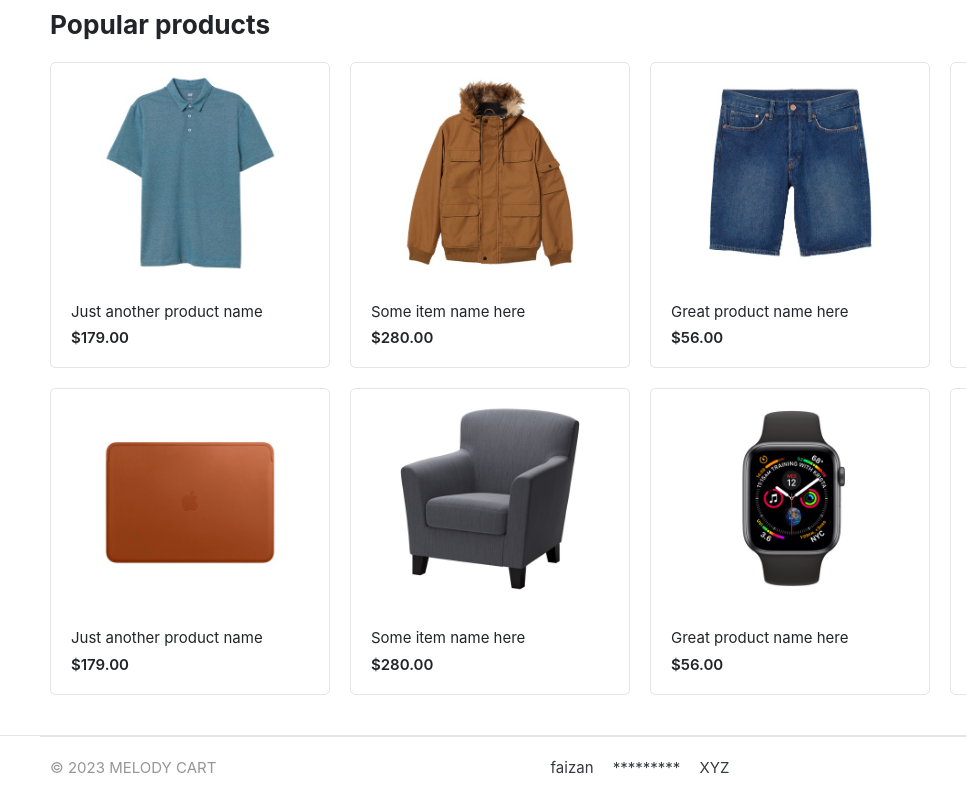
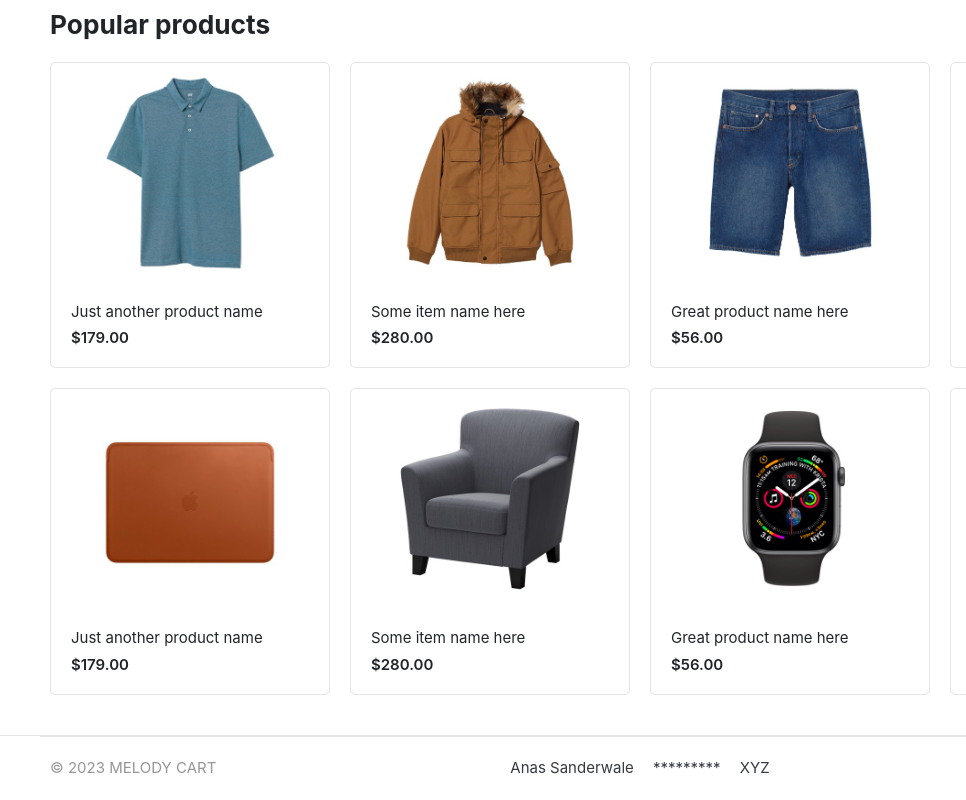
Before and after one commit to anassanderwale/e-com-website-main, a plain HTML site: page MELODY CART/greatkart/index.html in a window 1280 px wide. Shown: the part 480-1280 px from the top of the page, 0-966 px from the left. Drawn offline with Linux system fonts and the light colour scheme; a web font is replaced by a local one.

Commit message:
Update index.html

```diff
--- a/MELODY CART/greatkart/index.html
+++ b/MELODY CART/greatkart/index.html
@@ -240,7 +240,7 @@ $(document).ready(function() {
 				<p class="text-muted"> &copy 2023 MELODY CART </p>
 			</div>
 			<div class="col-md-8 text-md-center">
-				<span  class="px-2">faizan</span>
+				<span  class="px-2">Anas Sanderwale</span>
 				<span  class="px-2">*********</span>
 				<span  class="px-2">XYZ</span>
 			</div>
```
